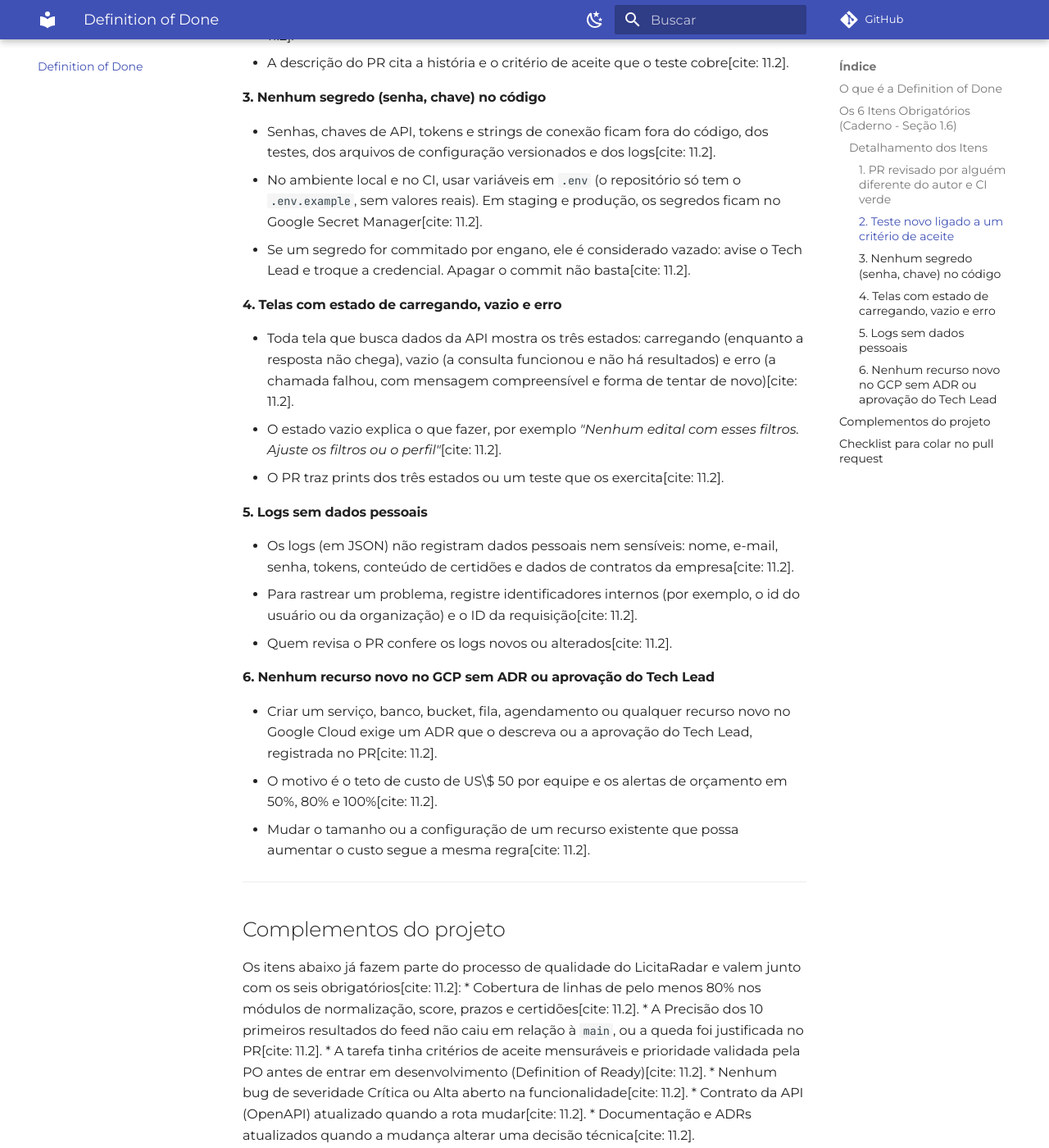
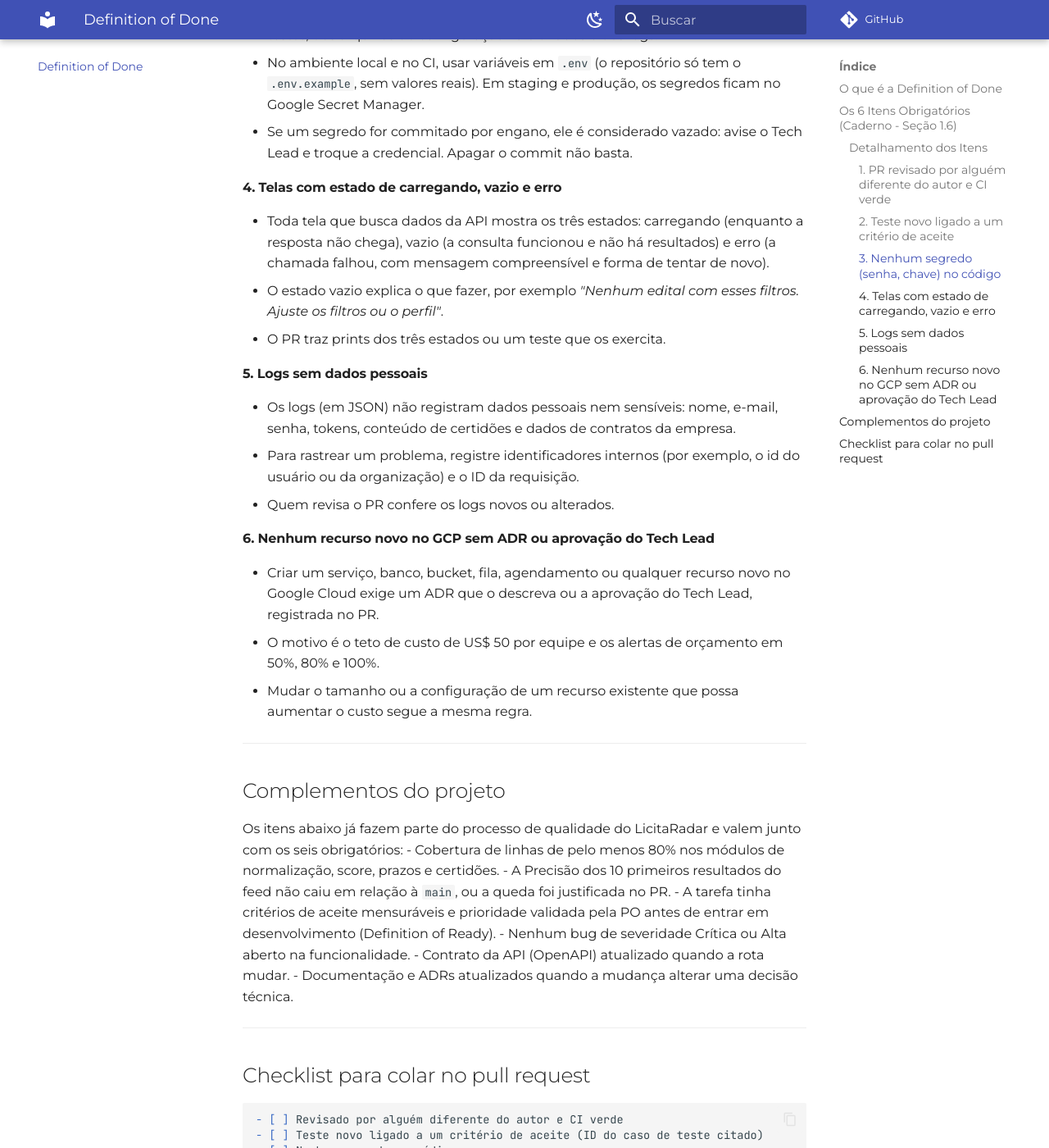
Before and after one commit to LicitaRad4r/documentation, an MkDocs documentation site: the page built from docs/definition-of-done.md, in a window 1280 px wide and 1400 px high, scrolled down 1710 px. Shown: the whole window at 82% size. Built offline with MkDocs 1.6.1 and Material for MkDocs 9.7.7, drawn with Linux system fonts in a browser that asks for light colours; comment, search, counter and statistics services are not loaded; some of the changed text lies outside the part shown.

Commit message:
docs: atualiza o documento de definition of done

````diff
--- a/docs/definition-of-done.md
+++ b/docs/definition-of-done.md
@@ -7,7 +7,7 @@
 ---
 
 ## O que é a Definition of Done
-A Definition of Done (DoD) é a lista de condições que toda entrega precisa cumprir para ser considerada pronta. Ela vale para qualquer pull request que entre na branch `main`, seja código, teste, configuração ou documentação. Se um item não se aplica ao PR, o autor escreve no PR o motivo; não basta deixar em branco[cite: 11.2].
+A Definition of Done (DoD) é a lista de condições que toda entrega precisa cumprir para ser considerada pronta. Ela vale para qualquer pull request que entre na branch `main`, seja código, teste, configuração ou documentação. Se um item não se aplica ao PR, o autor escreve no PR o motivo; não basta deixar em branco.
 
 ---
 
@@ -15,59 +15,59 @@ A Definition of Done (DoD) é a lista de condições que toda entrega precisa cu
 
 | # | Item Obrigatório | Como verificar |
 | :---: | :--- | :--- |
-| **1** | **PR revisado por alguém diferente do autor e CI verde**[cite: 11.2] | Aprovação no GitHub e todos os checks do GitHub Actions passando[cite: 11.2]. |
-| **2** | **Teste novo ligado a um critério de aceite**[cite: 11.2] | O ID do caso de teste aparece no nome do teste e o critério de aceite está citado no PR[cite: 11.2]. |
-| **3** | **Nenhum segredo (senha, chave) no código**[cite: 11.2] | Varredura de segredos do CI verde e revisão do diff[cite: 11.2]. |
-| **4** | **Telas com estado de carregando, vazio e erro**[cite: 11.2] | Os três estados aparecem na tela, com print ou teste no PR[cite: 11.2]. |
-| **5** | **Logs sem dados pessoais**[cite: 11.2] | Revisão dos logs novos ou alterados[cite: 11.2]. |
-| **6** | **Nenhum recurso novo no GCP sem ADR ou aprovação do Tech Lead**[cite: 11.2] | Link do ADR ou aprovação registrada no PR[cite: 11.2]. |
+| **1** | **PR revisado por alguém diferente do autor e CI verde** | Aprovação no GitHub e todos os checks do GitHub Actions passando. |
+| **2** | **Teste novo ligado a um critério de aceite** | O ID do caso de teste aparece no nome do teste e o critério de aceite está citado no PR. |
+| **3** | **Nenhum segredo (senha, chave) no código** | Varredura de segredos do CI verde e revisão do diff. |
+| **4** | **Telas com estado de carregando, vazio e erro** | Os três estados aparecem na tela, com print ou teste no PR. |
+| **5** | **Logs sem dados pessoais** | Revisão dos logs novos ou alterados. |
+| **6** | **Nenhum recurso novo no GCP sem ADR ou aprovação do Tech Lead** | Link do ADR ou aprovação registrada no PR. |
 
 ---
 
 ### Detalhamento dos Itens
 
 #### 1. PR revisado por alguém diferente do autor e CI verde
-* Toda mudança entra por pull request. Ninguém faz commit direto na `main`[cite: 11.2].
-* Quem revisa é sempre outra pessoa que não o autor. As revisões do time são feitas pela Júlia Neiva (Tech Lead) e pela Maria Júlia Sena (PO)[cite: 11.2].
-* O CI precisa estar verde: lint e tipos, testes unitários, integração, contrato da API, E2E e varredura de segredos. Um PR com check vermelho não é aprovado[cite: 11.2].
-* O autor responde aos comentários da revisão antes do merge[cite: 11.2].
+- Toda mudança entra por pull request. Ninguém faz commit direto na `main`.
+- Quem revisa é sempre outra pessoa que não o autor. As revisões do time são feitas pela Júlia Neiva (Tech Lead) e pela Maria Júlia Sena (PO).
+- O CI precisa estar verde: lint e tipos, testes unitários, integração, contrato da API, E2E e varredura de segredos. Um PR com check vermelho não é aprovado.
+- O autor responde aos comentários da revisão antes do merge.
 
 #### 2. Teste novo ligado a um critério de aceite
-* Cada funcionalidade nova ou bug corrigido vem com pelo menos um teste novo[cite: 11.2].
-* O teste está ligado a um critério de aceite da história de usuário. O ID do caso de teste vai no nome, por exemplo `CT-SCORE-001`: nota é 0 quando nenhum critério é atendido[cite: 11.2].
-* Em correção de bug, o teste precisa falhar antes da correção e passar depois[cite: 11.2].
-* A descrição do PR cita a história e o critério de aceite que o teste cobre[cite: 11.2].
+- Cada funcionalidade nova ou bug corrigido vem com pelo menos um teste novo.
+- O teste está ligado a um critério de aceite da história de usuário. O ID do caso de teste vai no nome, por exemplo `CT-SCORE-001`: nota é 0 quando nenhum critério é atendido.
+- Em correção de bug, o teste precisa falhar antes da correção e passar depois.
+- A descrição do PR cita a história e o critério de aceite que o teste cobre.
 
 #### 3. Nenhum segredo (senha, chave) no código
-* Senhas, chaves de API, tokens e strings de conexão ficam fora do código, dos testes, dos arquivos de configuração versionados e dos logs[cite: 11.2].
-* No ambiente local e no CI, usar variáveis em `.env` (o repositório só tem o `.env.example`, sem valores reais). Em staging e produção, os segredos ficam no Google Secret Manager[cite: 11.2].
-* Se um segredo for commitado por engano, ele é considerado vazado: avise o Tech Lead e troque a credencial. Apagar o commit não basta[cite: 11.2].
+- Senhas, chaves de API, tokens e strings de conexão ficam fora do código, dos testes, dos arquivos de configuração versionados e dos logs.
+- No ambiente local e no CI, usar variáveis em `.env` (o repositório só tem o `.env.example`, sem valores reais). Em staging e produção, os segredos ficam no Google Secret Manager.
+- Se um segredo for commitado por engano, ele é considerado vazado: avise o Tech Lead e troque a credencial. Apagar o commit não basta.
 
 #### 4. Telas com estado de carregando, vazio e erro
-* Toda tela que busca dados da API mostra os três estados: carregando (enquanto a resposta não chega), vazio (a consulta funcionou e não há resultados) e erro (a chamada falhou, com mensagem compreensível e forma de tentar de novo)[cite: 11.2].
-* O estado vazio explica o que fazer, por exemplo *"Nenhum edital com esses filtros. Ajuste os filtros ou o perfil"*[cite: 11.2].
-* O PR traz prints dos três estados ou um teste que os exercita[cite: 11.2].
+- Toda tela que busca dados da API mostra os três estados: carregando (enquanto a resposta não chega), vazio (a consulta funcionou e não há resultados) e erro (a chamada falhou, com mensagem compreensível e forma de tentar de novo).
+- O estado vazio explica o que fazer, por exemplo *"Nenhum edital com esses filtros. Ajuste os filtros ou o perfil"*.
+- O PR traz prints dos três estados ou um teste que os exercita.
 
 #### 5. Logs sem dados pessoais
-* Os logs (em JSON) não registram dados pessoais nem sensíveis: nome, e-mail, senha, tokens, conteúdo de certidões e dados de contratos da empresa[cite: 11.2].
-* Para rastrear um problema, registre identificadores internos (por exemplo, o id do usuário ou da organização) e o ID da requisição[cite: 11.2].
-* Quem revisa o PR confere os logs novos ou alterados[cite: 11.2].
+- Os logs (em JSON) não registram dados pessoais nem sensíveis: nome, e-mail, senha, tokens, conteúdo de certidões e dados de contratos da empresa.
+- Para rastrear um problema, registre identificadores internos (por exemplo, o id do usuário ou da organização) e o ID da requisição.
+- Quem revisa o PR confere os logs novos ou alterados.
 
 #### 6. Nenhum recurso novo no GCP sem ADR ou aprovação do Tech Lead
-* Criar um serviço, banco, bucket, fila, agendamento ou qualquer recurso novo no Google Cloud exige um ADR que o descreva ou a aprovação do Tech Lead, registrada no PR[cite: 11.2].
-* O motivo é o teto de custo de US\$ 50 por equipe e os alertas de orçamento em 50%, 80% e 100%[cite: 11.2].
-* Mudar o tamanho ou a configuração de um recurso existente que possa aumentar o custo segue a mesma regra[cite: 11.2].
+- Criar um serviço, banco, bucket, fila, agendamento ou qualquer recurso novo no Google Cloud exige um ADR que o descreva ou a aprovação do Tech Lead, registrada no PR.
+- O motivo é o teto de custo de US$ 50 por equipe e os alertas de orçamento em 50%, 80% e 100%.
+- Mudar o tamanho ou a configuração de um recurso existente que possa aumentar o custo segue a mesma regra.
 
 ---
 
 ## Complementos do projeto
-Os itens abaixo já fazem parte do processo de qualidade do LicitaRadar e valem junto com os seis obrigatórios[cite: 11.2]:
-* Cobertura de linhas de pelo menos 80% nos módulos de normalização, score, prazos e certidões[cite: 11.2].
-* A Precisão dos 10 primeiros resultados do feed não caiu em relação à `main`, ou a queda foi justificada no PR[cite: 11.2].
-* A tarefa tinha critérios de aceite mensuráveis e prioridade validada pela PO antes de entrar em desenvolvimento (Definition of Ready)[cite: 11.2].
-* Nenhum bug de severidade Crítica ou Alta aberto na funcionalidade[cite: 11.2].
-* Contrato da API (OpenAPI) atualizado quando a rota mudar[cite: 11.2].
-* Documentação e ADRs atualizados quando a mudança alterar uma decisão técnica[cite: 11.2].
+Os itens abaixo já fazem parte do processo de qualidade do LicitaRadar e valem junto com os seis obrigatórios:
+- Cobertura de linhas de pelo menos 80% nos módulos de normalização, score, prazos e certidões.
+- A Precisão dos 10 primeiros resultados do feed não caiu em relação à `main`, ou a queda foi justificada no PR.
+- A tarefa tinha critérios de aceite mensuráveis e prioridade validada pela PO antes de entrar em desenvolvimento (Definition of Ready).
+- Nenhum bug de severidade Crítica ou Alta aberto na funcionalidade.
+- Contrato da API (OpenAPI) atualizado quando a rota mudar.
+- Documentação e ADRs atualizados quando a mudança alterar uma decisão técnica.
 
 ---
 
@@ -81,3 +81,4 @@ Os itens abaixo já fazem parte do processo de qualidade do LicitaRadar e valem
 - [ ] Logs sem dados pessoais
 - [ ] Nenhum recurso novo no GCP sem ADR ou aprovação do Tech Lead
 - [ ] Complementos do projeto conferidos, ou motivo de não se aplicar descrito no PR
+```
````
